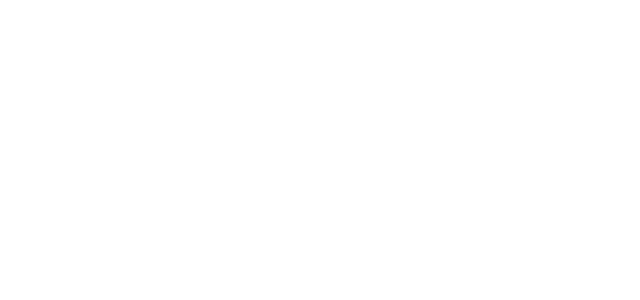
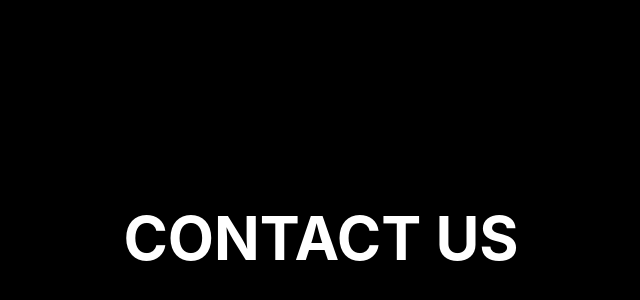
Before and after one commit to vikingnope/worther, a React (Create React App) app: page /contact in a window 1280 px wide. Before the commit this address had no page. Shown: the part 164-464 px from the top of the page, without its empty margins (319-959 px from the left). Built offline with nearby package versions, Linux system fonts and the light colour scheme.

Commit message:
Added contact page

```diff
--- a/src/App.js
+++ b/src/App.js
@@ -2,6 +2,7 @@ import Home from './Home.js';
 import * as React from "react";
 import { BrowserRouter as Router, Route, Routes } from 'react-router-dom';
 import About from './About.js';
+import Contact from './Contact.js';
 
 function App() {
   return (
@@ -9,6 +10,7 @@ function App() {
       <Routes>
         <Route exact path="/" element={<Home />} />
         <Route exact path="/about" element={<About />} />
+        <Route exact path="/contact" element={<Contact />} />
       </Routes>
     </Router>
   );
--- /dev/null
+++ b/src/Contact.js
@@ -0,0 +1,16 @@
+import './Contact.css';
+import React from 'react';
+
+const Contact = () => {
+  return (
+    <div className="App">
+        <header className="App-header">
+            <p className="App-text">
+                Contact Us
+            </p>
+        </header>
+    </div>
+  );
+}
+
+export default Contact;
```
Also changed, not shown: src/Contact.css (added).
